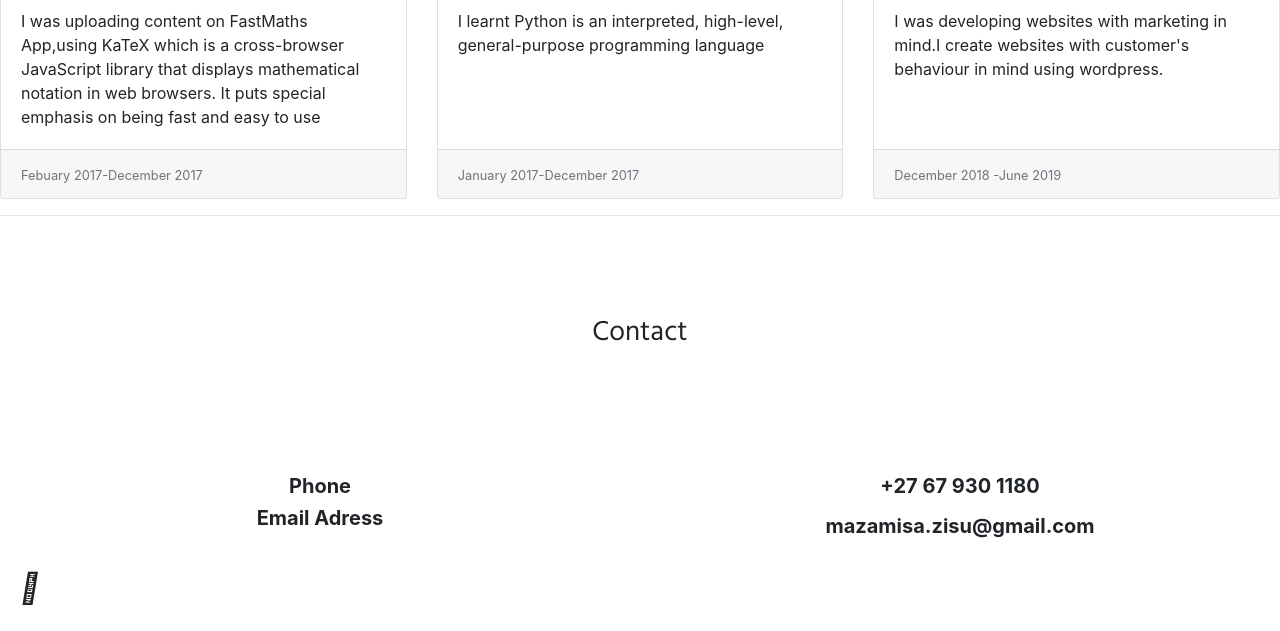
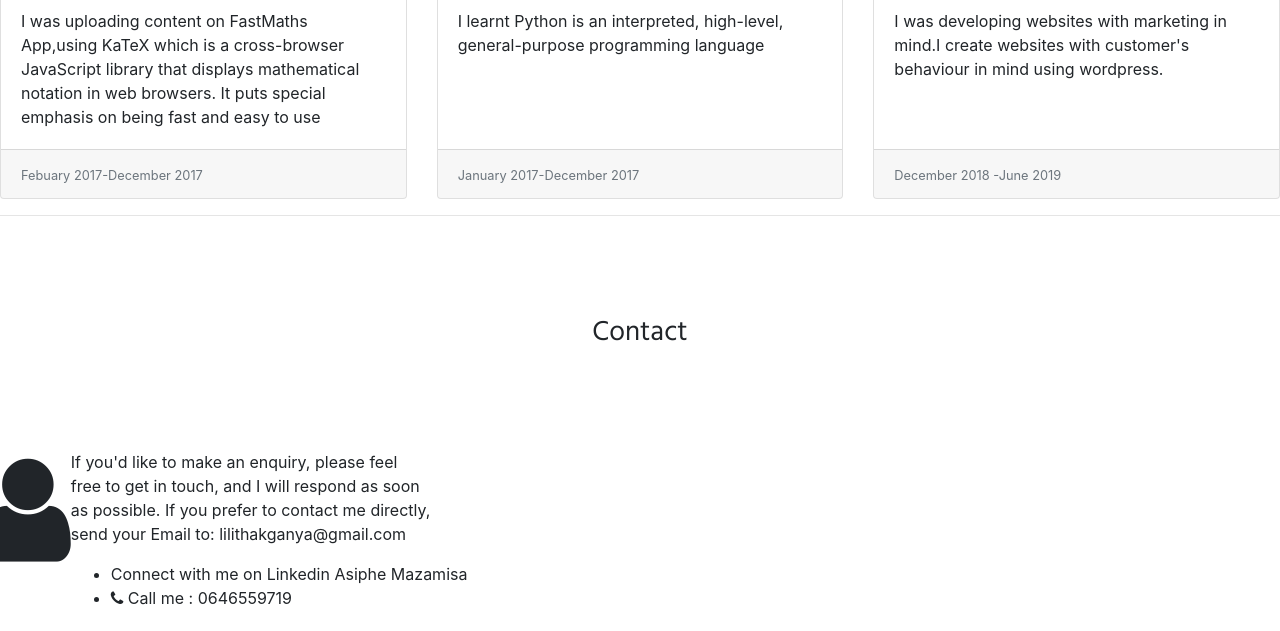
Before and after one commit to Asi-phe/fashion-shop, a plain HTML site: page index.html in a window 1280 px wide. Shown: the part 2852-3483 px from the top of the page. Drawn offline with nearby package versions, Linux system fonts and the light colour scheme.

Commit message:
contact page

```diff
--- a/index.html
+++ b/index.html
@@ -346,52 +346,21 @@
   Contact
 </h3>
 
-<!-- Footer -->
-<footer class="page-footer font-small teal pt-4">
 
-  <!-- Footer Text -->
-  <div class="container-fluid text-center text-md-center">
-
-    <!-- Grid row -->
-    <div class="row">
-
-      <!-- Grid column -->
-      <div class="col-md-6 mt-md-0 mt-3">
-
-        <!-- Content -->
-        <h5 class="text- font-weight-bold">Phone</h5>
-        <h5 class="text- font-weight-bold">Email Adress</h5>
-
-
-      </div>
-      <!-- Grid column -->
-
-      <hr class="clearfix w-100 d-md-none pb-3">
-
-      <!-- Grid column -->
-      <div class="col-md-6 mb-md-0 mb-3">
-
-        <!-- Content -->
-        <h5 class="text- font-weight-bold">+27 67 930 1180</h5>
-        <h5 class="text- font-weight-bold"></p>mazamisa.zisu@gmail.com</h5>
-
-
-      </div>
-
-      <i class="fab fa-linkedin"></i>
-      <!-- Grid column -->
-
+<div class="row">
+        <div class="column">
+                <p id="face"><i style="font-size:750%" class="fa">&#xf007;</i></p>
+        </div>
+        <div class="vl"></div>
+        <div class="column" >
+                <p>If you'd like to make an enquiry, please feel<br> free to get in touch, and I will respond as soon<br> as possible.
+                    If you prefer to contact me directly, <br>send your Email to: lilithakganya@gmail.com</p>
+                <ul>
+                    <li>Connect with me on Linkedin Asiphe Mazamisa</li>
+                    <li><i style="font-size:100%" class="fa">&#xf095;</i> Call me : 0646559719</li>
+                </ul>
+        </div>
     </div>
-    <!-- Grid row -->
-
-  </div>
-  <!-- Footer Text -->
-
-  <!-- Copyright -->
-
-  <!-- Copyright -->
-
-</footer>
 <!-- Footer -->
 
 
```
